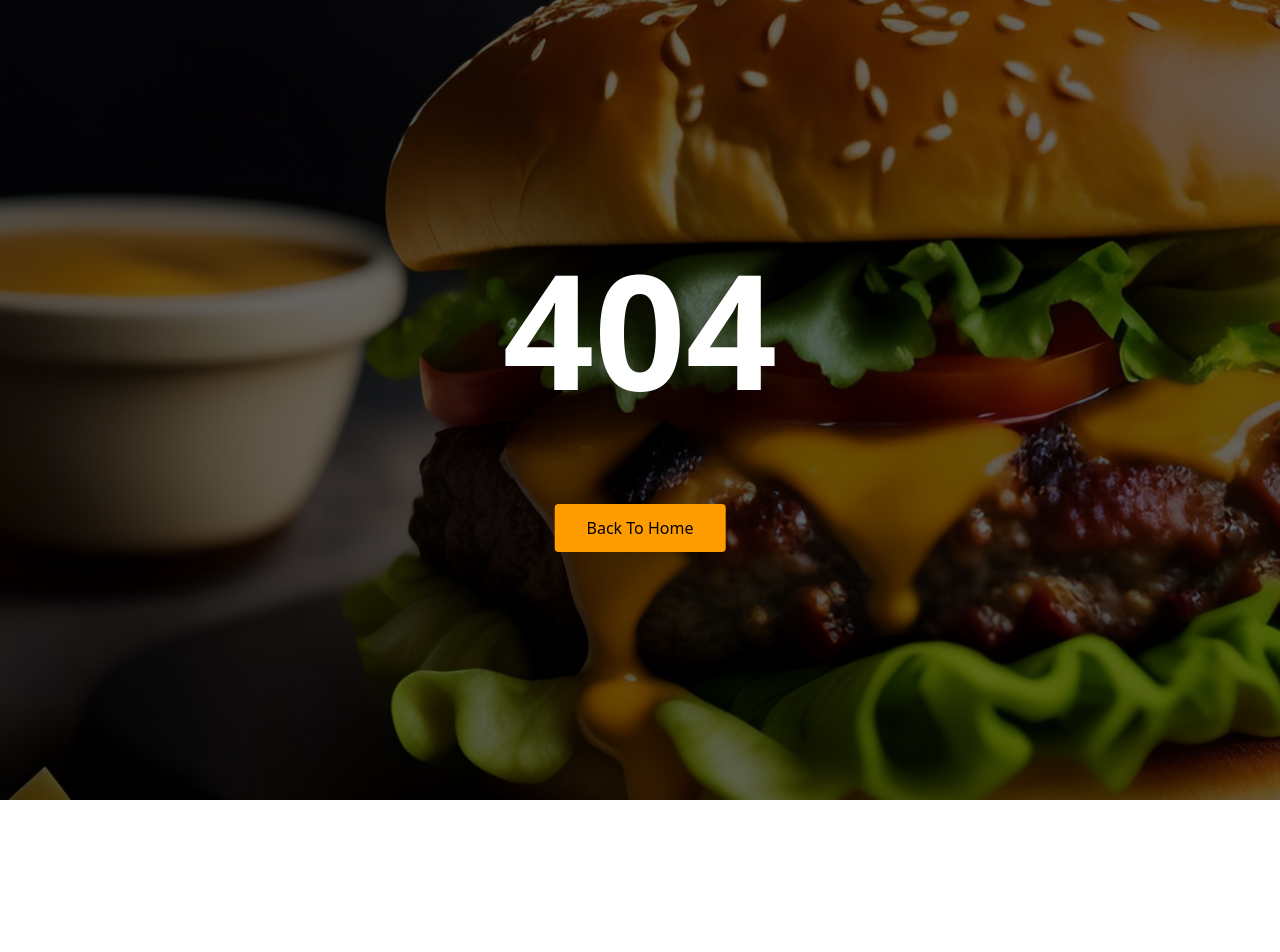
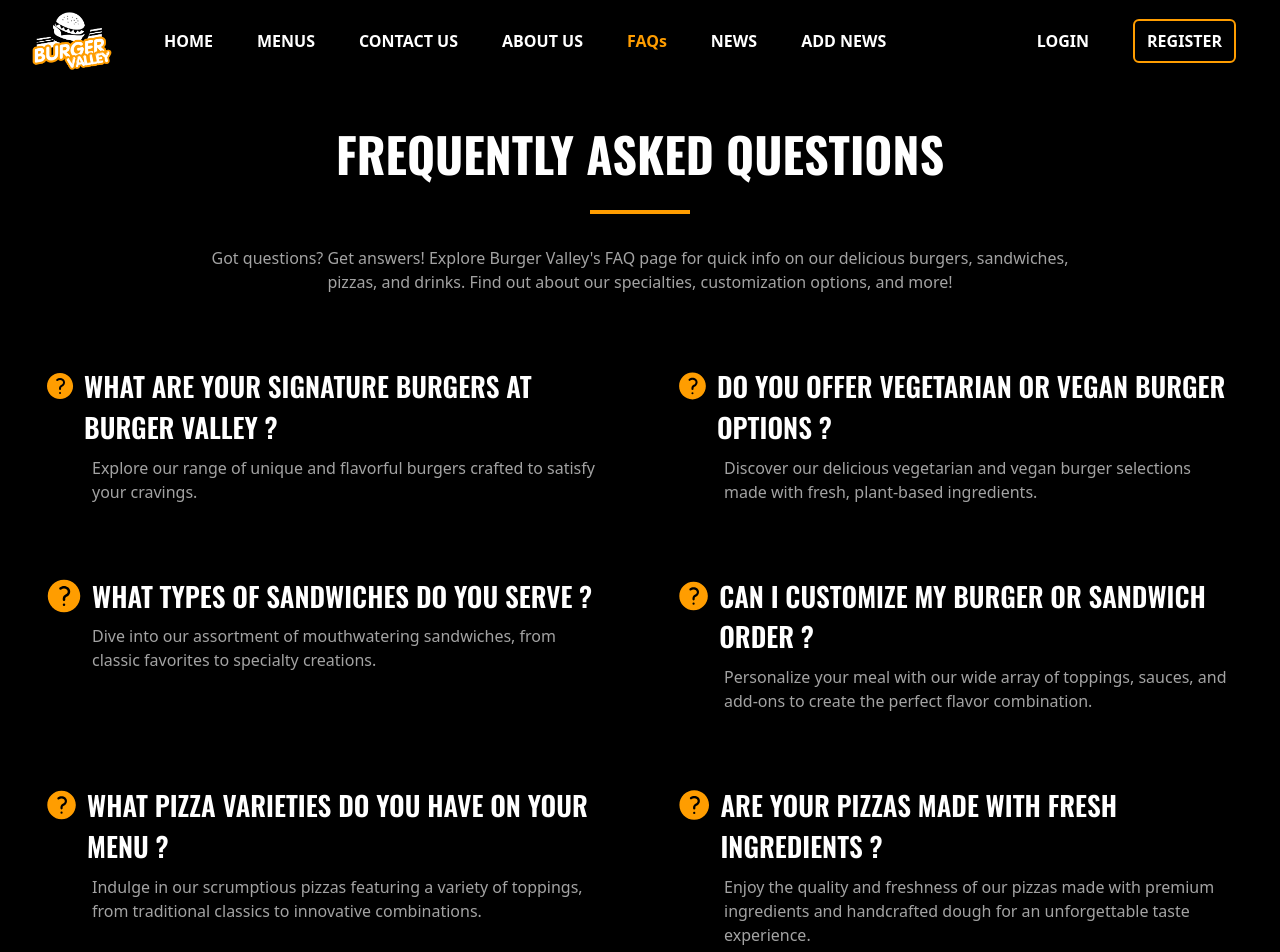
Before and after one commit to taiatulislam/burger-valley, a React (Vite) app: page /faq in a window 1280 px wide. Before the commit this address had no page. Shown: the top 952 px of the page. Before the commit the page ends 800 px from the top, so only its background shows below. Built offline with nearby package versions, Linux system fonts and the light colour scheme.

Commit message:
added faq page

```diff
--- /dev/null
+++ b/src/Components/FaqComponents/Faqs.jsx
@@ -0,0 +1,71 @@
+const faqData = [
+    {
+        "question": "What are your signature burgers at Burger Valley ?",
+        "answer": "Explore our range of unique and flavorful burgers crafted to satisfy your cravings."
+    },
+    {
+        "question": "Do you offer vegetarian or vegan burger options ?",
+        "answer": "Discover our delicious vegetarian and vegan burger selections made with fresh, plant-based ingredients."
+    },
+    {
+        "question": "What types of sandwiches do you serve ?",
+        "answer": "Dive into our assortment of mouthwatering sandwiches, from classic favorites to specialty creations."
+    },
+    {
+        "question": "Can I customize my burger or sandwich order ?",
+        "answer": "Personalize your meal with our wide array of toppings, sauces, and add-ons to create the perfect flavor combination."
+    },
+    {
+        "question": "What pizza varieties do you have on your menu ?",
+        "answer": "Indulge in our scrumptious pizzas featuring a variety of toppings, from traditional classics to innovative combinations."
+    },
+    {
+        "question": "Are your pizzas made with fresh ingredients ?",
+        "answer": "Enjoy the quality and freshness of our pizzas made with premium ingredients and handcrafted dough for an unforgettable taste experience."
+    },
+    {
+        "question": "Do you offer combo meals or value deals ?",
+        "answer": "Take advantage of our combo meals and value deals designed to give you great taste and great value in one satisfying package."
+    },
+    {
+        "question": "What soft drink options do you have available ?",
+        "answer": "Quench your thirst with our selection of refreshing soft drinks, including popular sodas and other beverages to complement your meal perfectly."
+    }
+]
+
+const Faqs = () => {
+    return (
+        <div className="container mx-auto py-12 text-white">
+            <div className="space-y-7 max-w-4xl mx-auto mb-12 text-center flex flex-col items-center justify-center">
+                <h1 className='font-oswald text-4xl lg:text-5xl font-bold uppercase'>Frequently asked questions</h1>
+                <svg
+                    xmlns="http://www.w3.org/2000/svg"
+                    width="100"
+                    height="12"
+                    fill="#FF9D00"
+                    version="1.1"
+                    viewBox="0 139.474 290.658 11.711"
+                    xmlSpace="preserve"
+                >
+                    <path fill="#FF9D00" d="M0 139.474H290.658V151.185H0z"></path>
+                </svg>
+                <p className="text-neutral-400">Got questions? Get answers! Explore Burger Valley&apos;s FAQ page for quick info on our delicious burgers, sandwiches, pizzas, and drinks. Find out about our specialties, customization options, and more!</p>
+            </div>
+            <div className="grid grid-cols-1 lg:grid-cols-2 gap-6">
+                {faqData.map((item, index) => (
+                    <div key={index} className="text-white p-6 rounded-lg">
+                        <div className="flex items-start justify-start gap-2">
+                            <svg xmlns="http://www.w3.org/2000/svg" viewBox="0 0 24 24" fill="currentColor" className="w-10 h-10 text-[#FF9D00]">
+                                <path fillRule="evenodd" d="M2.25 12c0-5.385 4.365-9.75 9.75-9.75s9.75 4.365 9.75 9.75-4.365 9.75-9.75 9.75S2.25 17.385 2.25 12Zm11.378-3.917c-.89-.777-2.366-.777-3.255 0a.75.75 0 0 1-.988-1.129c1.454-1.272 3.776-1.272 5.23 0 1.513 1.324 1.513 3.518 0 4.842a3.75 3.75 0 0 1-.837.552c-.676.328-1.028.774-1.028 1.152v.75a.75.75 0 0 1-1.5 0v-.75c0-1.279 1.06-2.107 1.875-2.502.182-.088.351-.199.503-.331.83-.727.83-1.857 0-2.584ZM12 18a.75.75 0 1 0 0-1.5.75.75 0 0 0 0 1.5Z" clipRule="evenodd" />
+                            </svg>
+                            <h2 className="font-oswald text-[1.7rem] font-semibold uppercase mb-2">{item.question}</h2>
+                        </div>
+                        <p className="ml-10 xl:ml-12 text-neutral-400">{item.answer}</p>
+                    </div>
+                ))}
+            </div>
+        </div>
+    );
+};
+
+export default Faqs;
--- a/src/Components/Shared/Navbar/Navbar.jsx
+++ b/src/Components/Shared/Navbar/Navbar.jsx
@@ -100,6 +100,16 @@ const Navbar = () => {
                 </li>
                 <li className=" px-1 xl:px-3 py-2 flex items-center text-sm xl:text-base uppercase font-semibold  text-white duration-300 hover:opacity-75">
                   <NavLink
+                    to="/faq"
+                    className={({ isActive, isPending }) =>
+                      isPending ? "pending" : isActive ? "text-[#FF9D00]" : ""
+                    }
+                  >
+                    FAQ<span className='lowercase'>s</span>
+                  </NavLink>
+                </li>
+                <li className=" px-1 xl:px-3 py-2 flex items-center text-sm xl:text-base uppercase font-semibold  text-white duration-300 hover:opacity-75">
+                  <NavLink
                     to="/news"
                     className={({ isActive, isPending }) =>
                       isPending ? "pending" : isActive ? "text-[#FF9D00]" : ""
--- /dev/null
+++ b/src/pages/faq/Faq.jsx
@@ -0,0 +1,12 @@
+import Faqs from "../../Components/FaqComponents/Faqs";
+
+
+const Faq = () => {
+    return (
+        <div>
+            <Faqs />
+        </div>
+    );
+};
+
+export default Faq;
--- a/src/routes/Routes.jsx
+++ b/src/routes/Routes.jsx
@@ -12,6 +12,7 @@ import AllMenus from "../pages/menu/AllMenus";
 import MenuDetails from "../pages/menuDetails/MenuDetails";
 import News_Details from "../pages/news_section/News_Details";
 import Add_News from "../pages/news_section/Add_News";
+import Faq from "../pages/faq/Faq";
 
 const router = createBrowserRouter([
   {
@@ -63,6 +64,10 @@ const router = createBrowserRouter([
         path: "about-us",
         element: <AboutUs />
       },
+      {
+        path: "faq",
+        element: <Faq />
+      },
     ],
   },
   {
```
